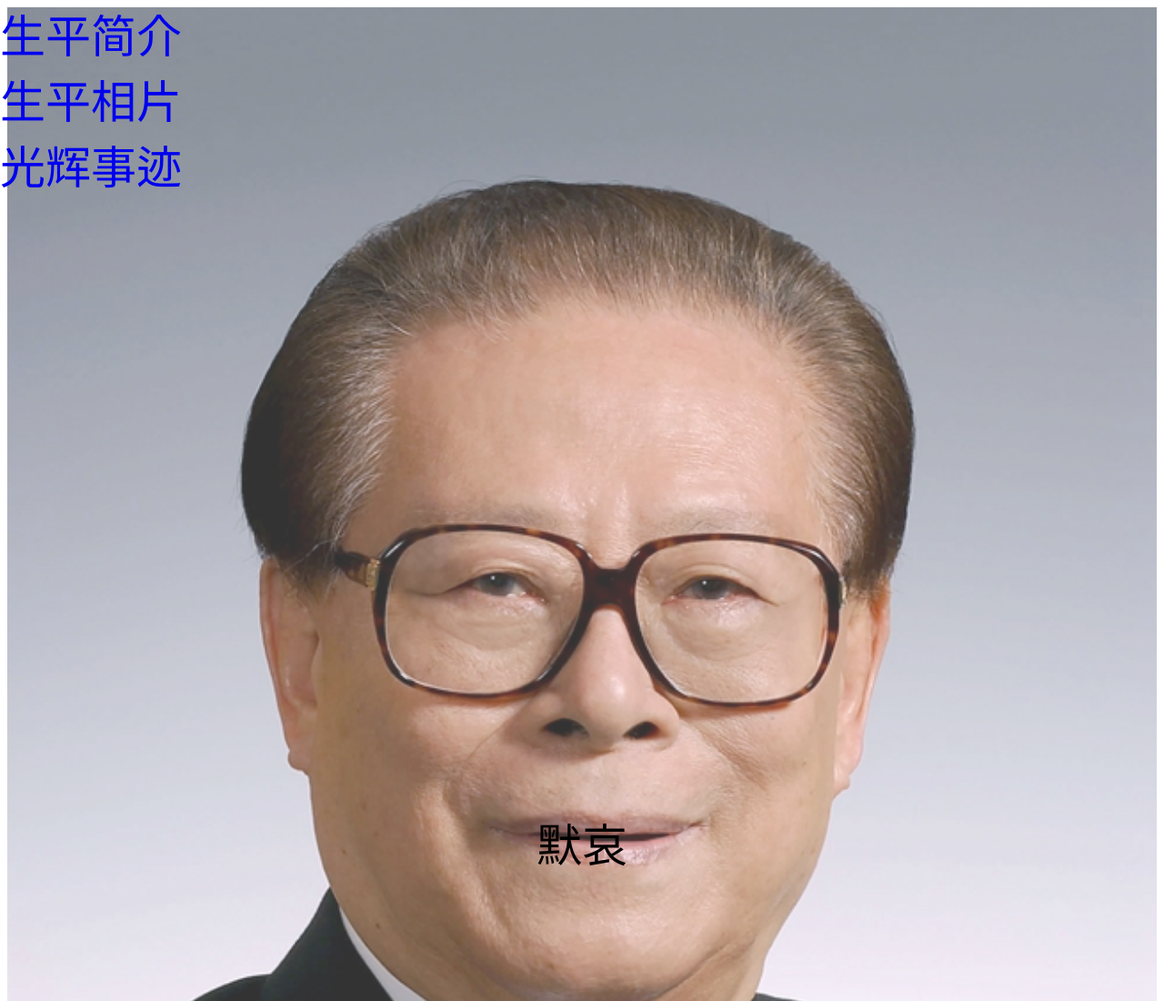
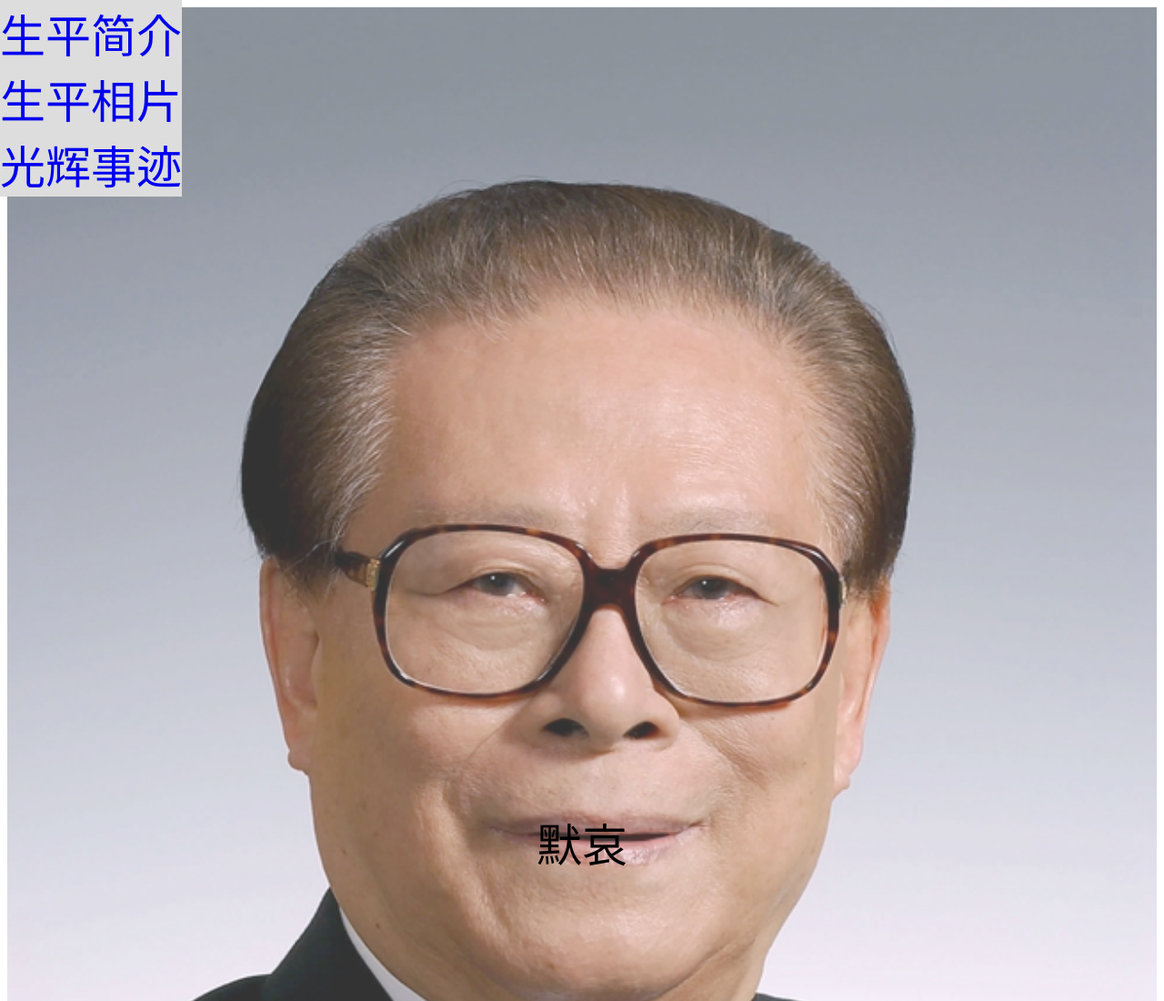
Before and after one commit to Wisdomli05/hw3, a plain HTML site: page index.html in a window 1280 px wide. Shown: the top 1100 px of the page at 91% size. Drawn offline with Linux system fonts and the light colour scheme.

Commit message:
Update index.html

```diff
--- a/index.html
+++ b/index.html
@@ -90,7 +90,8 @@
         .box {
             position: fixed;
             left: 0px;
-            top:0%
+            top:0%;
+            background: #ddd;
         }
 
         span {
```
